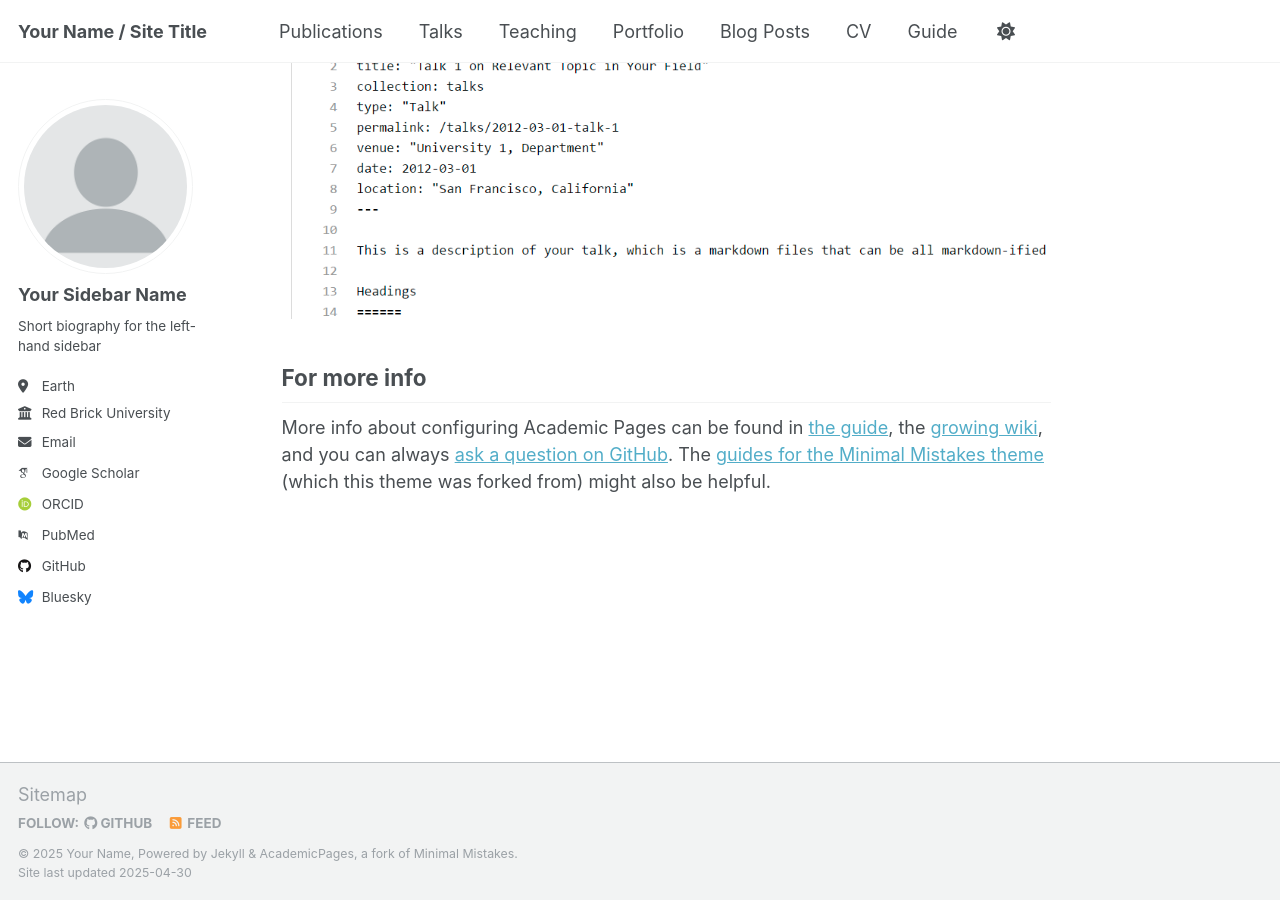
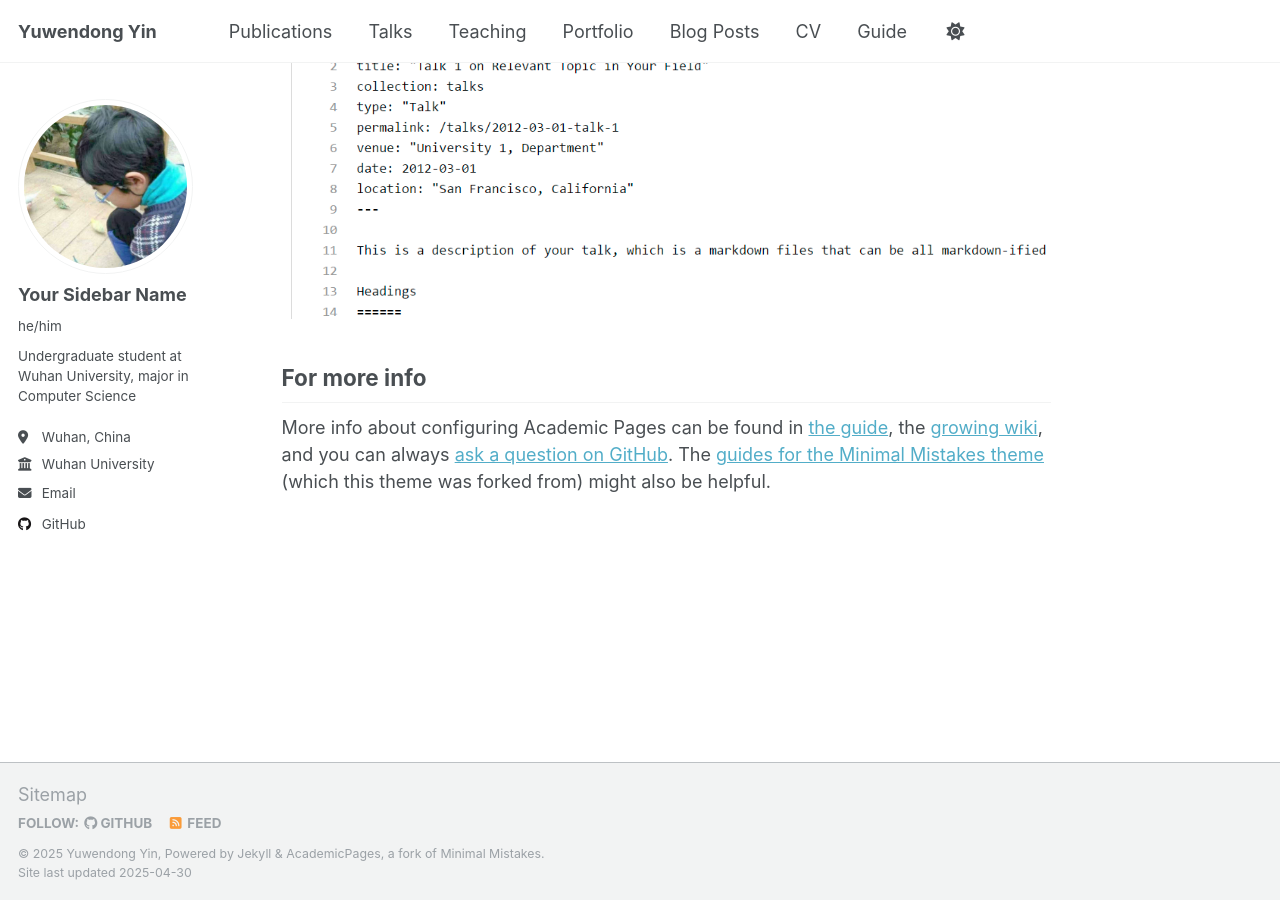
Before and after one commit to TonyYin0418/TonyYin0418.github.io, a Jekyll site: the page built from _pages/about.md, in a window 1280 px wide and 900 px high, scrolled down 2636 px. Built offline with Jekyll 4.4.1, drawn with Linux system fonts in a browser that asks for light colours; some web fonts are replaced.

Commit message:
update basic config

```diff
--- a/_config.yml
+++ b/_config.yml
@@ -9,13 +9,13 @@
 # Basic Site Settings
 locale                   : "en-US"
 site_theme               : "default"
-title                    : "Your Name / Site Title"
+title                    : "Yuwendong Yin"
 title_separator          : "-"
-name                     : &name "Your Name"
-description              : &description "personal description"
-url                      : https://academicpages.github.io # the base hostname & protocol for your site e.g. "https://[your GitHub username].github.io" or if you already have some other page hosted on Github then use "https://[your GitHub username].github.io/[Your Repo Name]"
+name                     : &name "Yuwendong Yin"
+description              : &description "Undergraduate student at Wuhan University, major in Computer Science."
+url                      : https://tonyyin0418.github.io # the base hostname & protocol for your site e.g. "https://[your GitHub username].github.io" or if you already have some other page hosted on Github then use "https://[your GitHub username].github.io/[Your Repo Name]"
 baseurl                  : "" # the subpath of your site, e.g. "/blog"
-repository               : "academicpages/academicpages.github.io"
+repository               : "TonyYin0418/TonyYin0418.github.io"
 
 # Site Author - The following control what appear as part of the author content on the side bar.
 #               If a field is blank the icon and link will not appear, otherwise it will be shown.
@@ -24,20 +24,20 @@ author:
   # Biographic information
   avatar           : "profile.png"
   name             : "Your Sidebar Name"
-  pronouns         : # example: "she/her"
-  bio              : "Short biography for the left-hand sidebar"
-  location         : "Earth"
-  employer         : "Red Brick University"
+  pronouns         : "he/him"
+  bio              : "Undergraduate student at Wuhan University, major in Computer Science"
+  location         : "Wuhan, China"
+  employer         : "Wuhan University"
   uri              : # URL
-  email            : "none@example.org"
+  email            : "yuwendong.yin@whu.edu.cn"
 
   # Academic websites
   arxiv            : # URL - Update with the correct link to your profile
-  googlescholar    : "https://scholar.google.com/citations?user=PS_CX0AAAAAJ"
+  googlescholar    : # "https://scholar.google.com/citations?user=PS_CX0AAAAAJ"
   impactstory      : # URL
-  orcid            : "http://orcid.org/yourorcidurl"
+  orcid            : # "http://orcid.org/yourorcidurl"
   semantic         : # URL
-  pubmed           : "https://www.ncbi.nlm.nih.gov/pubmed/?term=john+snow"
+  pubmed           : # "https://www.ncbi.nlm.nih.gov/pubmed/?term=john+snow"
   researchgate     : # URL
   scopus           : # URL
 
@@ -45,12 +45,12 @@ author:
   bitbucket        : # Username - Update with your username on the site
   codepen          : # Username
   dribbble         : # Username
-  github           : "academicpages"
+  github           : "TonyYin0418"
   kaggle           : # Username
   stackoverflow    : # User number or user number and name (i.e., use "1" or "1/jeff-atwood")
 
   # Social media
-  bluesky          : "bsky.app" # Replace this with you Bluesky username
+  bluesky          : # "bsky.app" # Replace this with you Bluesky username
   facebook         : # Username
   flickr           : # Username
   foursquare       : # Username
```
Also changed, not shown: images/profile.png.
